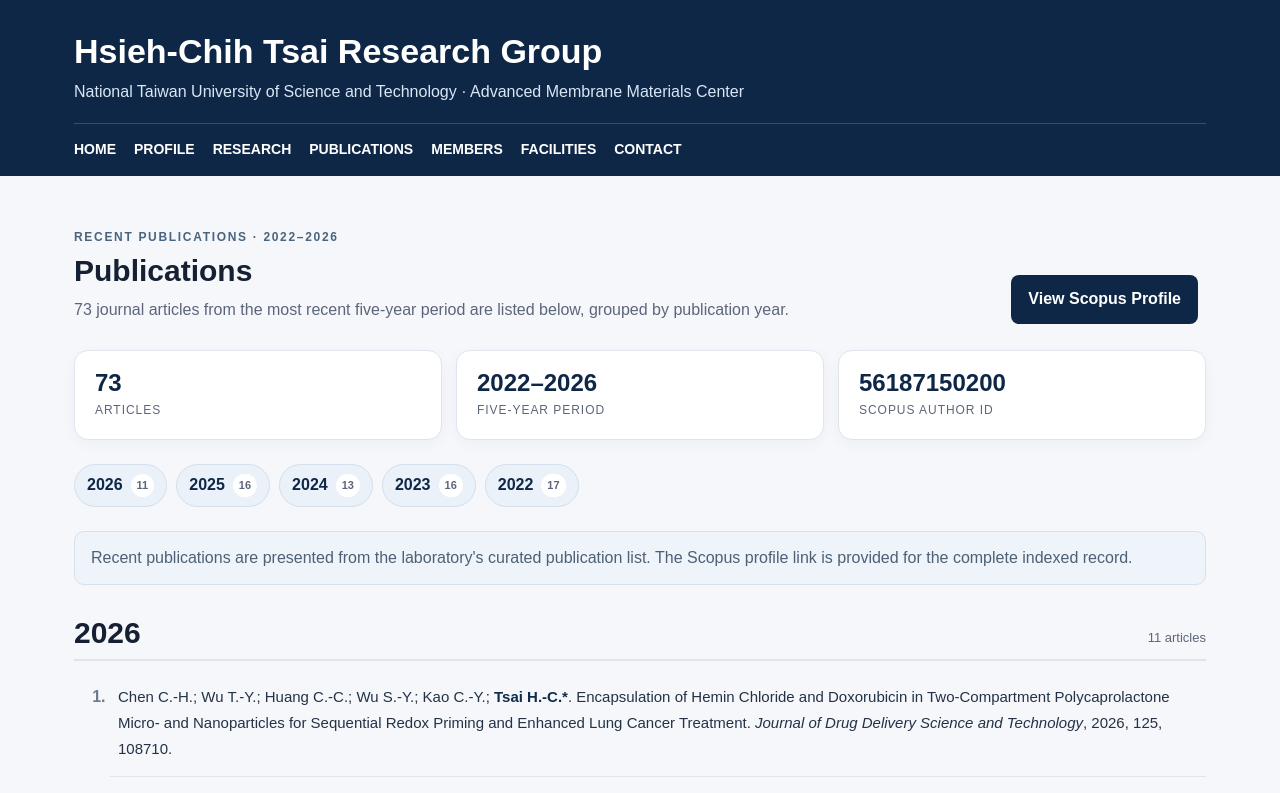
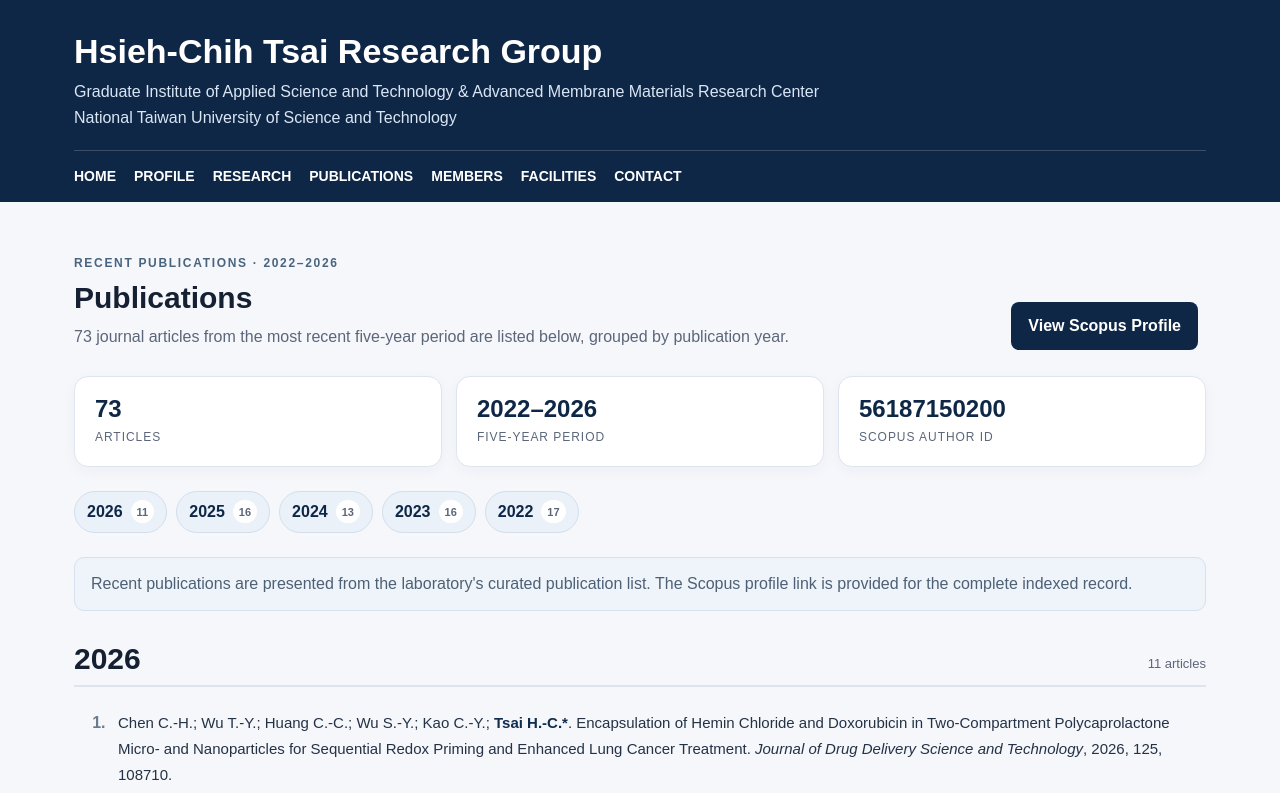
Before and after one commit to HCTSAI2026/NTUST-GAST-Tsai-Lab, a plain HTML site: page publications.html in a window 1280 px wide. Shown: the top 793 px of the page. Drawn offline with Linux system fonts and the light colour scheme.

Commit message:
Update laboratory header affiliation

```diff
--- a/publications.html
+++ b/publications.html
@@ -11,7 +11,7 @@
   <div class="wrap">
     <div class="brand">
       <h1>Hsieh-Chih Tsai Research Group</h1>
-      <p>National Taiwan University of Science and Technology · Advanced Membrane Materials Center</p>
+      <p>Graduate Institute of Applied Science and Technology &amp; Advanced Membrane Materials Research Center<br>National Taiwan University of Science and Technology</p>
     </div>
     <nav class="nav">
       <a href="index.html">HOME</a>
```
